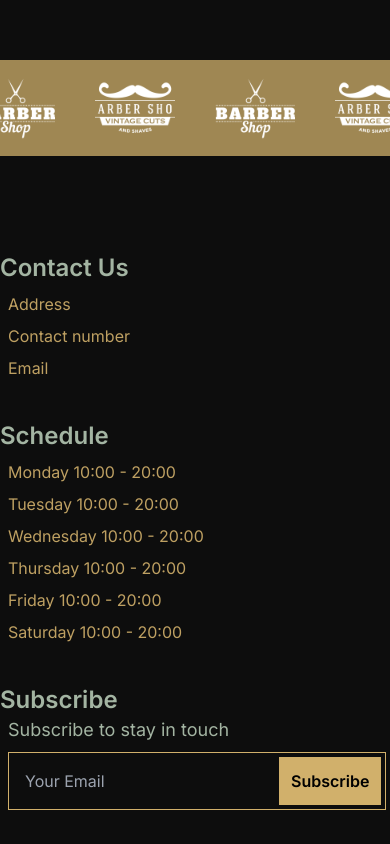
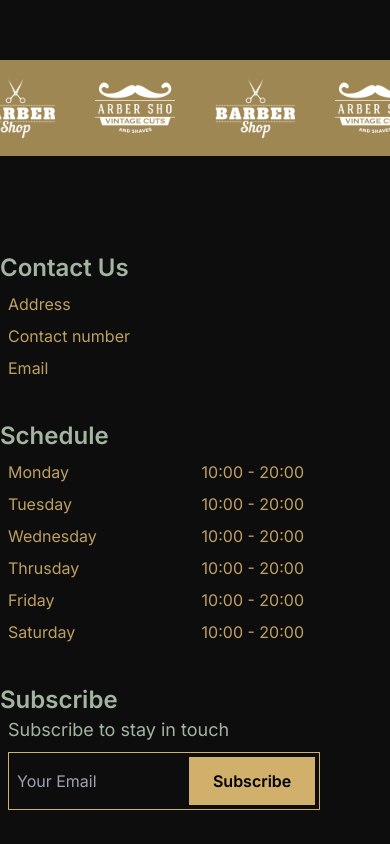
Before and after one commit to umangcodes/barbershopclient, a Next.js app: page / in a window 390 px wide. Shown: the part 3747-4591 px from the top of the page. Built offline with nearby package versions, Linux system fonts and the light colour scheme.

Commit message:
spacing issue with mobile devices resolved

```diff
--- a/components/navigation/Footer.js
+++ b/components/navigation/Footer.js
@@ -1,6 +1,6 @@
 const Footer = () => {
   return (
-    <div className="flex md:justify-around w-[80vw] md:px-24 pt-24 pb-48 flex-col md:flex-row">
+    <div className="flex md:justify-between w-[80vw] md:px-24 pt-24 pb-48 flex-col md:flex-row">
         <div className="flex flex-col gap-2 pb-10 sm:pb-0">
           <h1 className="text-accent1 text-2xl font-semibold">Contact Us</h1>
           <p className="text-secondary/90 md:px-0 px-2">Address</p>
@@ -10,21 +10,22 @@ const Footer = () => {
         <div className="flex flex-col pb-10 sm:pb-0">
           <h1 className="text-accent1 text-2xl font-semibold pb-2">Schedule</h1>
           <ul className="text-secondary/90 flex flex-col gap-2 md:px-0 px-2">
-            <li>Monday		10:00 - 20:00</li>
-            <li>Tuesday		10:00 - 20:00</li>
-            <li>Wednesday		10:00 - 20:00</li>
-            <li>Thursday		10:00 - 20:00</li>
-            <li>Friday		10:00 - 20:00</li>
-            <li>Saturday		10:00 - 20:00</li>
+            <li className="flex justify-between"><h2 className="md:w-48 w-32">Monday</h2>10:00 - 20:00</li>
+            <li className="flex justify-between"><h2 className="md:w-48 w-32">Tuesday</h2>10:00 - 20:00</li>
+            <li className="flex justify-between"><h2 className="md:w-48 w-32">Wednesday</h2>10:00 - 20:00</li>
+            <li className="flex justify-between"><h2 className="md:w-48 w-32">Thrusday</h2>10:00 - 20:00</li>
+            <li className="flex justify-between"><h2 className="md:w-48 w-32">Friday</h2>10:00 - 20:00</li>
+            <li className="flex justify-between"><h2 className="md:w-48 w-32">Saturday</h2>10:00 - 20:00</li>
+
           </ul>
         </div>
-        <div className="flex flex-col">
+        <div className="flex flex-col lg:w-[25vw]">
           <h1 className="text-accent1 text-2xl font-semibold">Subscribe</h1>
           <h2 className="text-accent1 text-lg pb-2 md:px-0 px-2">Subscribe to stay in touch</h2>
-          <fieldset className="border border-secondary bg-opacity-0 w-48 md:w-full flex justify-between md:mx-0 mx-2 ">
-            <input placeholder="Your Email" style={{ background: 'transparent' }} className="outline-none text-secondary md:px-5 py-2 px-4"/>
-            <button className="px-3 py-3 mx-1 my-1 bg-secondary font-semibold md:text-lg sm:px-2">Subscribe</button>
-          </fieldset>
+          <div className="border border-secondary bg-opacity-0 flex w-full justify-between md:mx-0 mx-2 ">
+            <input placeholder="Your Email" style={{ background: 'transparent' }} className="outline-none text-secondary md:px-5 py-2 px-2 w-[58%]"/>
+            <button className="px-3 py-3 bg-secondary font-semibold sm:px-2 w-32 m-1">Subscribe</button>
+          </div>
         </div>
     </div>
   )
```
